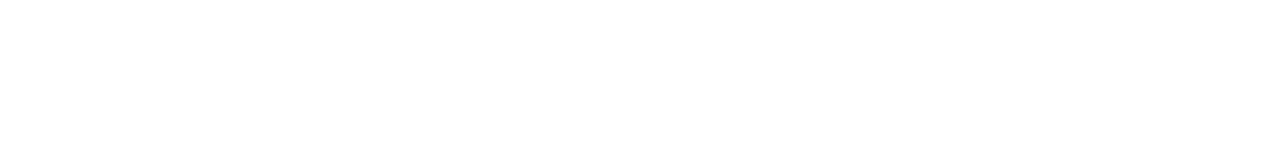
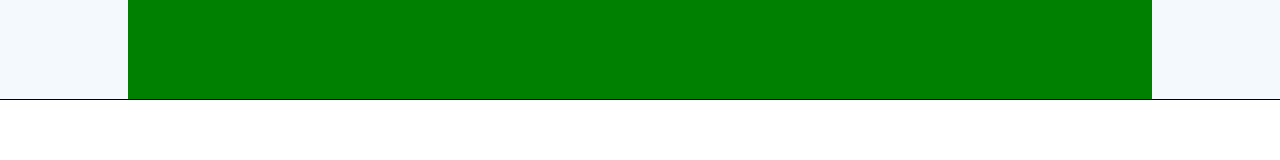
Before and after one commit to danielevergani/htmlcss-hubspot, a plain HTML site: page index.html in a window 1280 px wide. Drawn offline with Linux system fonts and the light colour scheme.

Commit message:
impostata sezione nav

```diff
--- a/css/style.css
+++ b/css/style.css
@@ -7,3 +7,16 @@
 body{
   font-family: 'Montserrat', sans-serif;
 }
+
+.nav-sup{
+  height: 100px;
+  background-color: #f4f9fd;
+  border-bottom: 1px solid black;
+}
+
+.nav-dim{
+  width: 80%;
+  margin: auto;
+  height: 100%;
+  background-color: green;
+}
--- a/index.html
+++ b/index.html
@@ -9,6 +9,48 @@
     <link rel="stylesheet" href="css/style.css">
   </head>
   <body>
+    <header>
+      <!-- barre navigazione -->
+      <div class="nav-sup">
+        <div class="nav-dim">
+          <nav class="nav-leng">
 
+          </nav>
+
+          <nav class="nav-log">
+
+          </nav>
+
+        </div>
+
+      </div>
+
+      <div class="nav-inf">
+        <div class="nav-dim">
+          <nav class="nav-logo">
+
+          </nav>
+
+          <nav class="nav-section">
+
+          </nav>
+
+        </div>
+
+      </div>
+
+      <!-- end barre navigazione -->
+
+      <!-- hero -->
+
+      <!-- end hero -->
+
+    </header>
+
+    <main>
+
+    </main>
+
+    <footer></footer>
   </body>
 </html>
```
